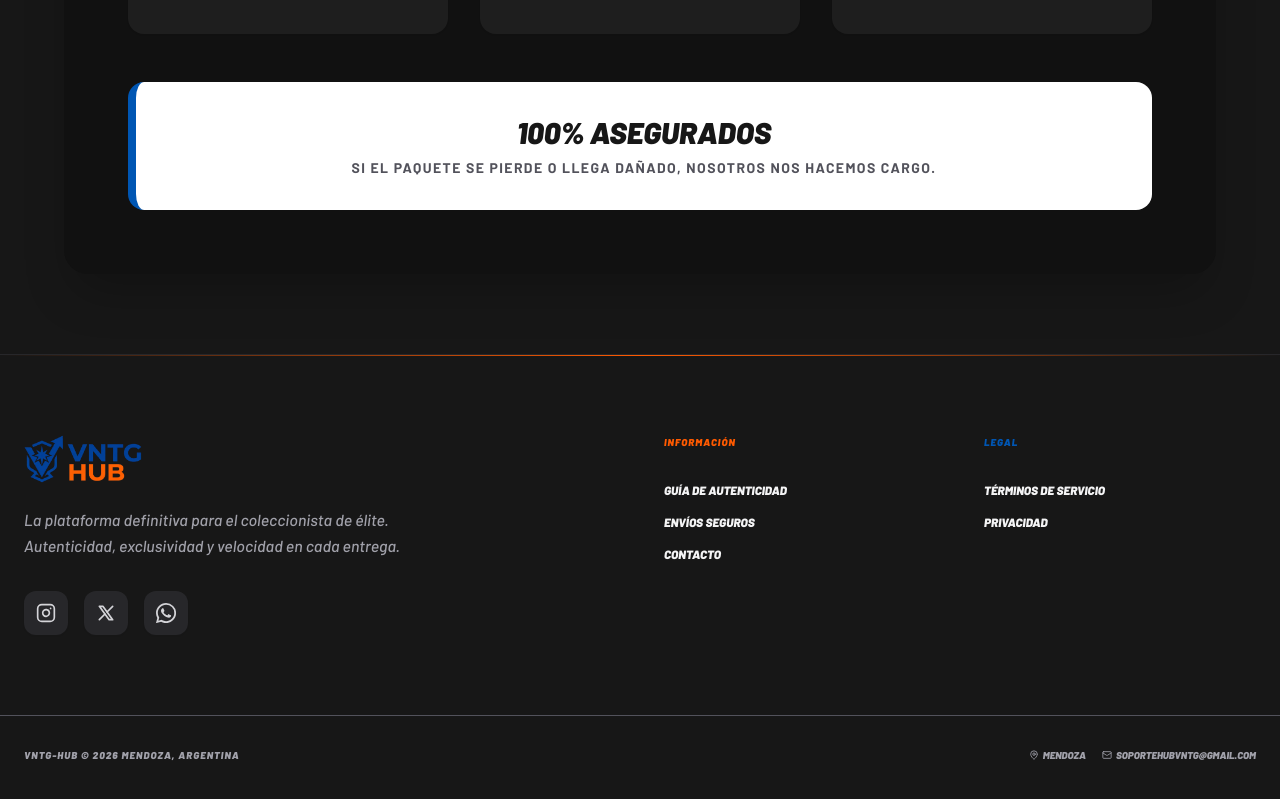
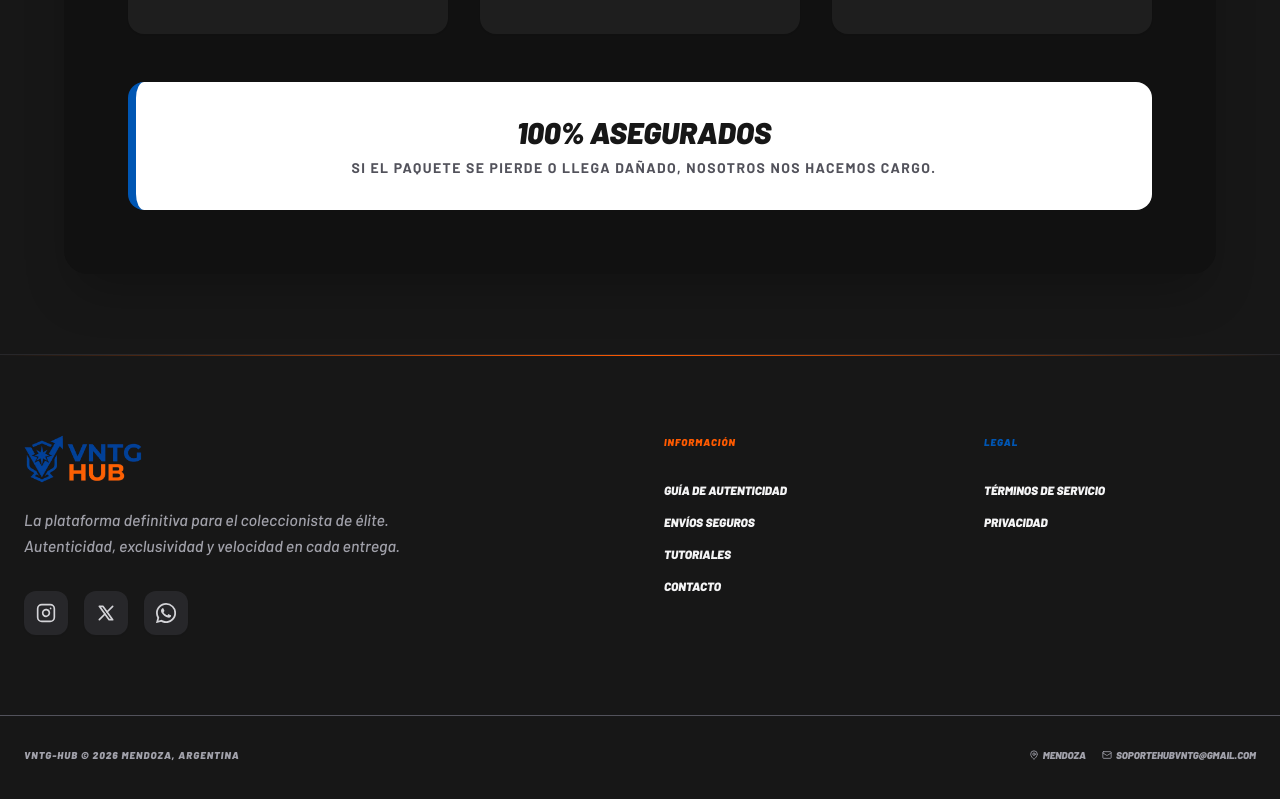
Before and after one commit to maxifuentes2/vntg-hub, a React (Vite) app in the folder client/: page /envios in a window 1280 px wide. Shown: the part 998-1797 px from the top of the page. Built offline with nearby package versions, Linux system fonts and the light colour scheme; no server answers.

Commit message:
Bau Front

```diff
--- a/client/src/App.jsx
+++ b/client/src/App.jsx
@@ -17,6 +17,7 @@ import Contacto from './pages/Contacto';
 import Terminos from './pages/Terminos';
 import Privacidad from './pages/Privacidad';
 import NotFound from './pages/NotFound';
+import Tutoriales from './pages/Tutoriales';
 import AdminPanel from './pages/AdminPanel';
 import SupportPanel from './pages/SupportPanel';
 
@@ -116,6 +117,7 @@ function App() {
                     <Route path="/guia-autenticidad" element={<GuiaAutenticidad />} />
                     <Route path="/envios" element={<EnviosSeguros />} />
                     <Route path="/contacto" element={<Contacto />} />
+                    <Route path="/tutoriales" element={<Tutoriales />} />
                     <Route path="/terminos" element={<Terminos />} />
                     <Route path="/privacidad" element={<Privacidad />} />
                     <Route path="*" element={<NotFound />} />
--- a/client/src/components/Footer.jsx
+++ b/client/src/components/Footer.jsx
@@ -71,6 +71,7 @@ export default function Footer() {
                         {[
                             { name: 'Guía de Autenticidad', path: '/guia-autenticidad' },
                             { name: 'Envíos Seguros', path: '/envios' },
+                            { name: 'Tutoriales', path: '/tutoriales' },
                             { name: 'Contacto', path: '/contacto' }
                         ].map((link) => (
                             <Link
--- /dev/null
+++ b/client/src/pages/Tutoriales.jsx
@@ -0,0 +1,120 @@
+import React from 'react';
+import { PlayCircle, Info } from 'lucide-react';
+
+// MOCK DATA: Aquí puedes ir agregando los videos que subas a Cloudinary o Google Drive
+const tutoriales = [
+  {
+    id: 1,
+    title: "Cómo utilizar el Chat Bot",
+    description: "Aprende paso a paso cómo utilizar el chat bot para encontrar lo que buscas.",
+    // Ejemplo de un video MP4 directo (como Cloudinary)
+    videoUrl: "https://res.cloudinary.com/dhg3jbifk/video/upload/v1780415226/CHATBOT_VNTG_nfduei.mp4",
+    type: "video" // puede ser 'video' para Cloudinary/directo o 'iframe' para Drive/YouTube
+  },
+  {
+    id: 2,
+    title: "Cómo utlizar los Filtros de busqueda",
+    description: "Te mostramos en detalle cómo utilizar los filtros para encontrar lo que buscas.",
+    // Ejemplo de iframe (como Google Drive)
+    // videoUrl: "https://drive.google.com/file/d/ID_DEL_VIDEO/preview",
+    videoUrl: "https://res.cloudinary.com/dhg3jbifk/video/upload/v1780415243/FILTROS_VNTG_noajcp.mp4",
+    type: "video"
+  },
+  {
+    id: 3,
+    title: "Cómo gestionar tus intereses",
+    description: "Descubre cómo agregar productos a tu lista de intereses y cómo se utilizan las notificaciones.",
+    videoUrl: "https://res.cloudinary.com/dhg3jbifk/video/upload/v1780415225/CAT_INTERES_VNTG_u7issh.mp4",
+    type: "video"
+  },
+  {
+    id: 4,
+    title: "Cómo guardar tus direcciones",
+    description: "Te mostramos cómo guardar tus direcciones de envío para que puedas realizar tus compras de forma rápida.",
+    videoUrl: "https://res.cloudinary.com/dhg3jbifk/video/upload/v1780415234/DIRECCIONES_VNTG_mxpl4b.mp4",
+    type: "video"
+  }
+];
+
+export default function Tutoriales() {
+  return (
+    <div className="min-h-screen bg-zinc-50 dark:bg-brand-dark pt-24 pb-20 px-4 transition-colors duration-300">
+      <div className="max-w-[1400px] mx-auto">
+
+        {/* HEADER DE LA PÁGINA */}
+        <div className="text-center mb-16 animate-reveal">
+          <div className="inline-flex items-center justify-center p-3 bg-brand-orange/10 rounded-2xl mb-6">
+            <PlayCircle size={32} className="text-brand-orange" />
+          </div>
+          <h1 className="text-4xl md:text-6xl font-black italic uppercase text-zinc-900 dark:text-white mb-6 tracking-tight">
+            Nuestros <span className="text-brand-orange">Tutoriales</span>
+          </h1>
+          <p className="text-lg md:text-xl font-medium italic text-zinc-600 dark:text-zinc-400 max-w-2xl mx-auto leading-relaxed">
+            Aprende a sacarle el máximo provecho a VNTG Hub. Aquí encontrarás guías paso a paso para realizar tus compras y usar nuestra plataforma.
+          </p>
+        </div>
+
+        {/* GRID DE VIDEOS */}
+        <div className="grid grid-cols-1 md:grid-cols-2 lg:grid-cols-3 gap-8">
+          {tutoriales.map((tutorial, index) => (
+            <div
+              key={tutorial.id}
+              className="bg-white dark:bg-brand-card rounded-3xl overflow-hidden shadow-lg border border-zinc-100 dark:border-zinc-800 flex flex-col transition-all duration-500 hover:-translate-y-2 hover:shadow-2xl hover:border-brand-orange/50 group animate-reveal"
+              style={{ animationDelay: `${index * 100}ms` }}
+            >
+              {/* ÁREA DEL REPRODUCTOR */}
+              <div className="relative w-full aspect-video bg-zinc-900 overflow-hidden">
+                {tutorial.type === 'video' ? (
+                  <video
+                    className="w-full h-full object-cover"
+                    controls
+                    preload="metadata"
+                  >
+                    <source src={tutorial.videoUrl} type="video/mp4" />
+                    Tu navegador no soporta el elemento de video.
+                  </video>
+                ) : (
+                  <iframe
+                    src={tutorial.videoUrl}
+                    className="w-full h-full border-0"
+                    allow="autoplay; fullscreen"
+                    title={tutorial.title}
+                  ></iframe>
+                )}
+              </div>
+
+              {/* CONTENIDO DEL TUTORIAL */}
+              <div className="p-6 md:p-8 flex-grow flex flex-col">
+                <div className="flex items-start justify-between gap-4 mb-4">
+                  <h3 className="text-xl md:text-2xl font-black italic uppercase text-zinc-900 dark:text-white group-hover:text-brand-orange transition-colors">
+                    {tutorial.title}
+                  </h3>
+                </div>
+                <p className="text-zinc-600 dark:text-zinc-400 text-sm md:text-base font-medium leading-relaxed mb-6 flex-grow">
+                  {tutorial.description}
+                </p>
+
+                {/* FOOTER DE LA CARD */}
+                <div className="pt-4 border-t border-zinc-100 dark:border-zinc-800 flex items-center text-[10px] font-black uppercase italic tracking-widest text-zinc-400">
+                  <Info size={14} className="mr-2" />
+                  VNTG Hub Guide
+                </div>
+              </div>
+            </div>
+          ))}
+        </div>
+
+        {/* MENSAJE FINAL / AYUDA EXTRA */}
+        <div className="mt-20 text-center animate-reveal" style={{ animationDelay: '400ms' }}>
+          <p className="text-zinc-500 dark:text-zinc-400 font-medium italic mb-4">
+            ¿No encontraste lo que buscabas?
+          </p>
+          <a href="/contacto" className="inline-flex items-center justify-center px-8 py-4 bg-zinc-900 dark:bg-white text-white dark:text-zinc-900 rounded-full font-black italic uppercase text-sm hover:scale-105 active:scale-95 transition-all shadow-lg hover:shadow-xl">
+            Contactar Soporte
+          </a>
+        </div>
+
+      </div>
+    </div>
+  );
+}
```
